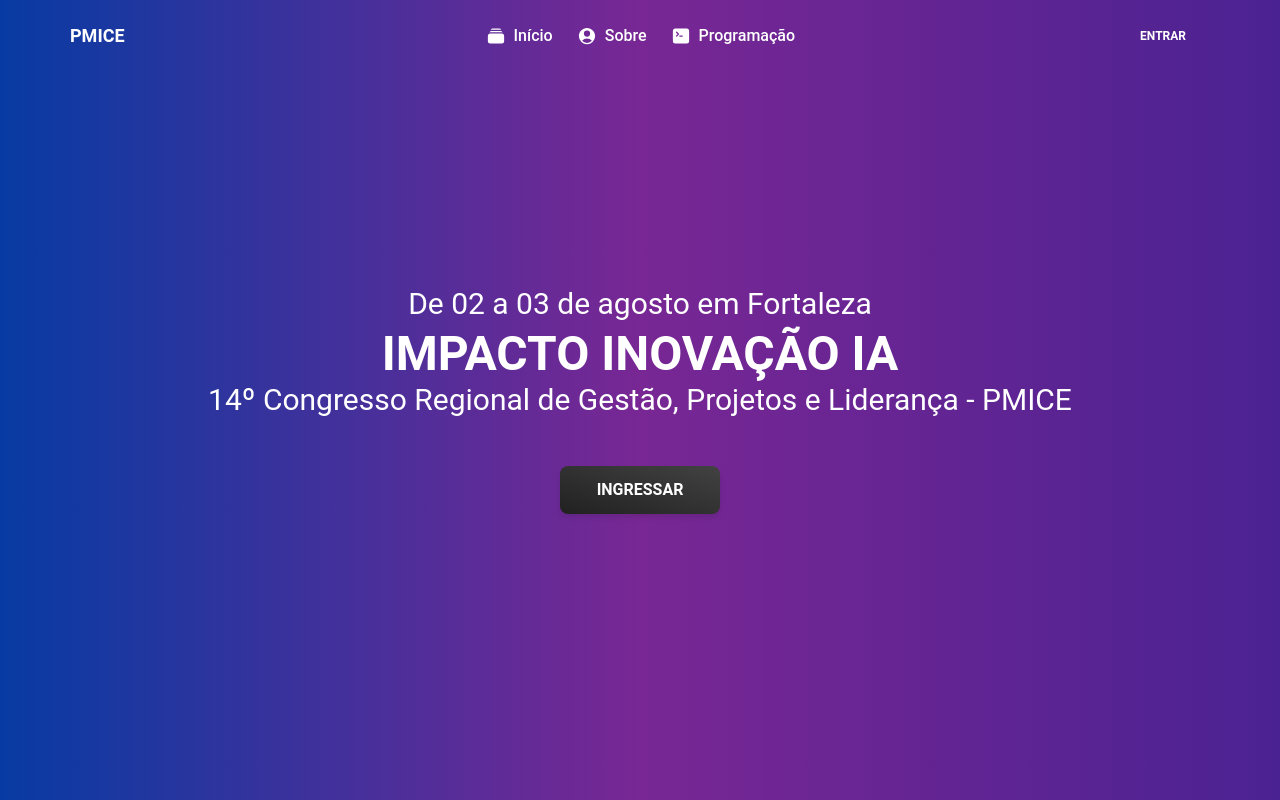
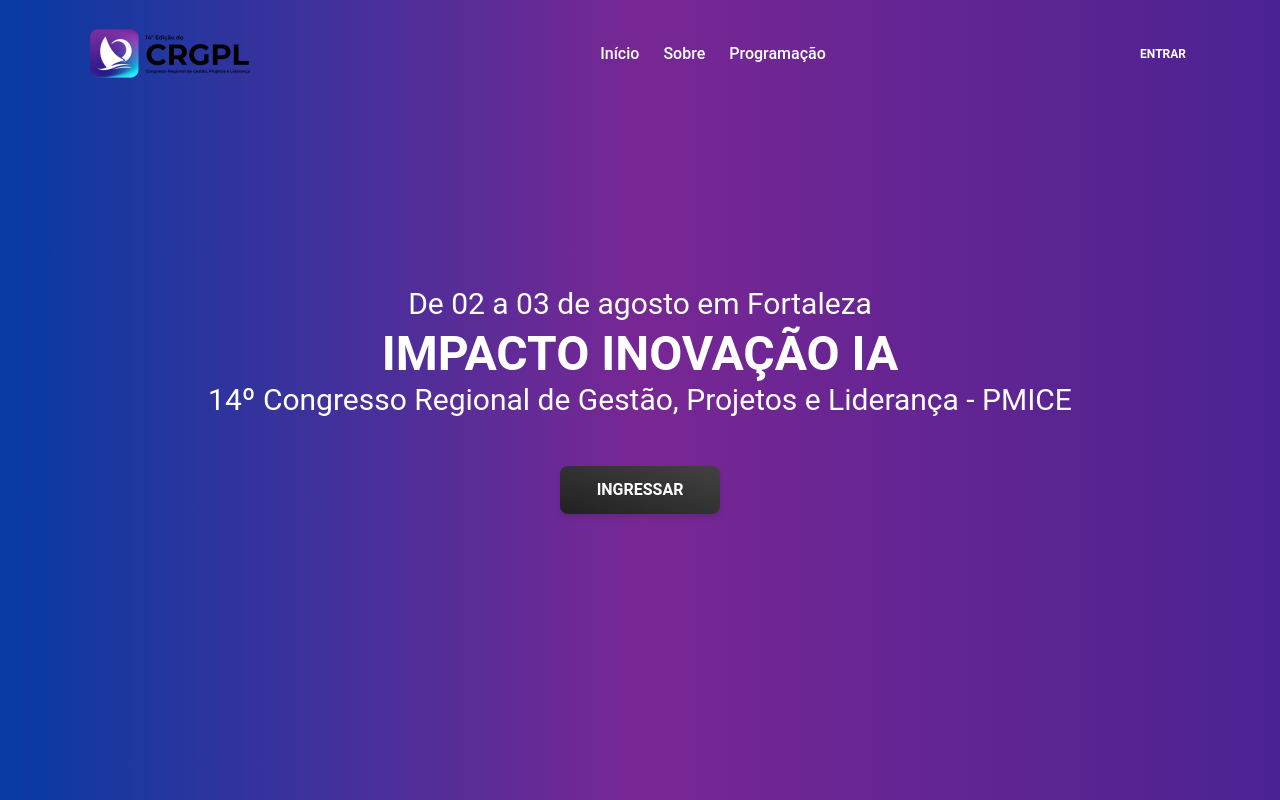
Before and after one commit to f3gomes/pmi-event-page, a Next.js app: page / in a window 1280 px wide. Shown: the top 800 px of the page. Built offline with nearby package versions, Linux system fonts and the light colour scheme.

Commit message:
feat: update content card layout

```diff
--- a/components/event-contet-card/event-content-card.tsx
+++ b/components/event-contet-card/event-content-card.tsx
@@ -27,7 +27,7 @@
     <Card
       color="transparent"
       shadow={false}
-      className="lg:!flex-row mb-10 lg:items-end"
+      className="relative lg:!flex-row mb-10 min-h-[32rem]"
     >
       <CardHeader
         floated={false}
@@ -44,7 +44,7 @@
       </CardHeader>
 
       <CardBody className="col-span-full lg:col-span-3">
-        <div className="flex items-center gap-4">
+        <div className="flex items-center gap-4 md:w-11/12">
           <div>
             <Typography variant="h6" color="blue-gray" className="mb-0.5">
               {name}
@@ -61,11 +61,11 @@
         <Typography
           variant="h3"
           color="blue-gray"
-          className="mb-4 font-medium w-[32rem] "
+          className="mb-4 font-medium w-[32rem] md:w-11/12"
         >
           {title}
         </Typography>
-        <Typography className="mb-12 md:w-8/12 font-medium !text-gray-500 text-justify">
+        <Typography className="mb-12 md:w-11/12 font-medium !text-gray-500 text-justify">
           {des}
         </Typography>
       </CardBody>
--- a/components/navbar/navbar.tsx
+++ b/components/navbar/navbar.tsx
@@ -15,6 +15,8 @@
   XMarkIcon,
   Bars3Icon,
 } from "@heroicons/react/24/solid";
+import Image from "next/image";
+import Link from "next/link";
 
 interface NavItemProps {
   children: React.ReactNode;
@@ -23,7 +25,7 @@
 
 function NavItem({ children, href }: NavItemProps) {
   return (
-    <li>
+    <li className="hover:text-blue-gray-500 transition duration-200 hover:scale-105">
       <Typography
         as="a"
         href={href || "#"}
@@ -39,17 +41,14 @@
 const NAV_MENU = [
   {
     name: "Início",
-    icon: RectangleStackIcon,
     href: "#hero",
   },
   {
     name: "Sobre",
-    icon: UserCircleIcon,
     href: "#about",
   },
   {
     name: "Programação",
-    icon: CommandLineIcon,
     href: "#event-content",
   },
 ];
@@ -90,21 +89,23 @@
       className="fixed top-0 z-50 border-0"
     >
       <div className="container mx-auto flex items-center justify-between">
-        <Typography
-          color={isScrolling ? "blue-gray" : "white"}
-          className="text-lg font-bold"
-        >
-          PMICE
-        </Typography>
+        <Link href={"https://pmice.org.br/"} target="_blank">
+          <Image
+            width={200}
+            height={75}
+            src={"/logo/logo.png"}
+            alt="testimonial image"
+            className="cursor-pointer"
+          />
+        </Link>
 
         <div>
           <ul
             className={`ml-10 hidden items-center gap-6 lg:flex ${isScrolling ? "text-gray-900" : "text-white"
               }`}
           >
-            {NAV_MENU.map(({ name, icon: Icon, href }) => (
+            {NAV_MENU.map(({ name, href }) => (
               <NavItem key={name} href={href}>
-                <Icon className="h-5 w-5" />
                 <span>{name}</span>
               </NavItem>
             ))}
@@ -133,9 +134,8 @@
       <Collapse open={open}>
         <div className="container mx-auto mt-4 rounded-lg bg-white px-6 py-5">
           <ul className="flex flex-col gap-4 text-gray-900">
-            {NAV_MENU.map(({ name, icon: Icon, href }) => (
+            {NAV_MENU.map(({ name, href }) => (
               <NavItem key={name} href={href}>
-                <Icon className="h-5 w-5" />
                 {name}
               </NavItem>
             ))}
```
Also changed, not shown: public/logo/logo.png (added).
